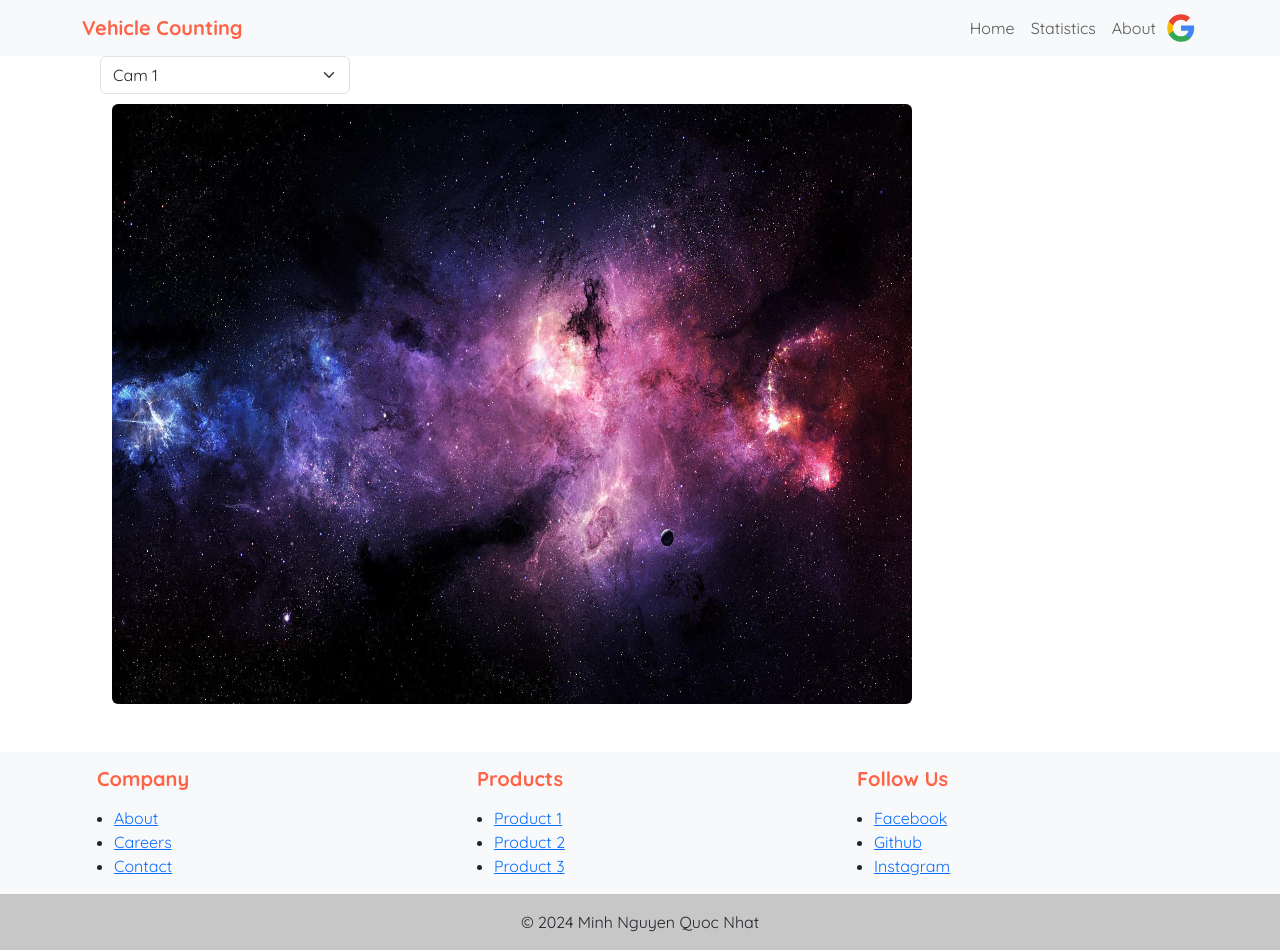
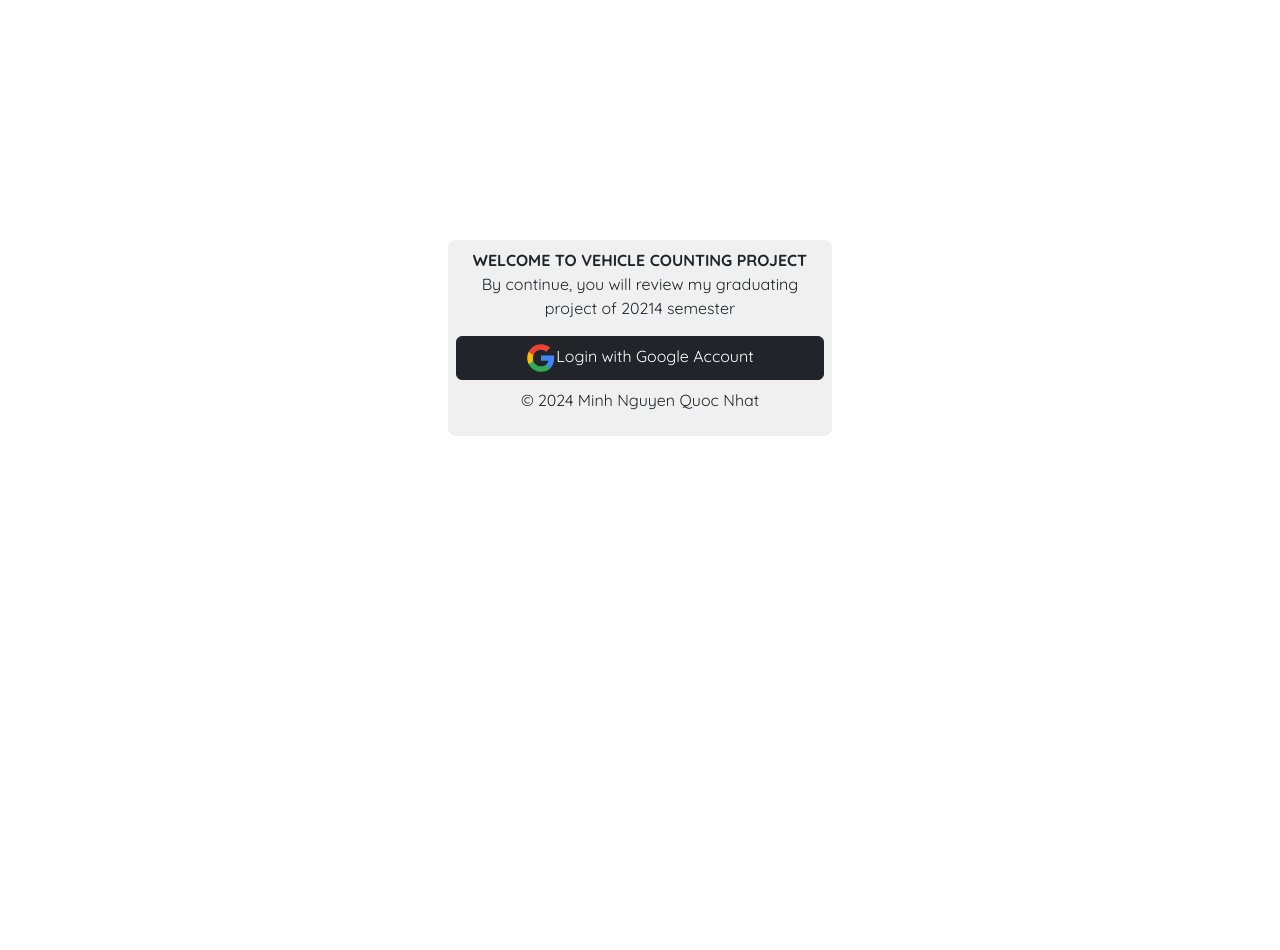
Before and after one commit to minhhotboy9x/vehicle-counting-front-end, a React (Create React App) app: page / in a window 1280 px wide. Before the commit this address led to /homepage. After the commit the page ends 800 px from the top, so only its background shows below. Built offline with nearby package versions, Linux system fonts and the light colour scheme.

Commit message:
update login

```diff
--- a/package.json
+++ b/package.json
@@ -12,6 +12,7 @@
     "bcrypt": "^5.1.1",
     "bcryptjs": "^2.4.3",
     "bootstrap": "^5.3.3",
+    "dotenv": "^16.4.5",
     "jose": "^5.2.3",
     "react": "^18.2.0",
     "react-bootstrap": "^2.10.2",
--- a/src/App.js
+++ b/src/App.js
@@ -4,6 +4,7 @@ import Navigation from './components/Navbar';
 import Homepage from './app/Homepage';
 import Statistic from './app/Statistic';
 import Footer from './components/Footer';
+import AuthPage from './app/AuthPage';
 import { GoogleOAuthProvider } from '@react-oauth/google';
 
 function App() {
@@ -14,24 +15,28 @@ function App() {
   return (
     <Router>
       <div className="app">
-        <GoogleOAuthProvider clientId="745875377237-pqqjaukdkq4tjpta8rqobooi4fk8mfg8.apps.googleusercontent.com">
+        {userSession && <GoogleOAuthProvider clientId="745875377237-pqqjaukdkq4tjpta8rqobooi4fk8mfg8.apps.googleusercontent.com">
           <Navigation userSession={userSession} setUserSession={setUserSession} />
         </GoogleOAuthProvider>
-
+        }
         <Switch>
           <Route exact path="/">
-            <Redirect to="/homepage" />
+            {userSession ? <Redirect to="/homepage" /> :
+              <GoogleOAuthProvider clientId="745875377237-pqqjaukdkq4tjpta8rqobooi4fk8mfg8.apps.googleusercontent.com">
+                <AuthPage setUserSession={setUserSession} />
+              </GoogleOAuthProvider>
+            }
           </Route>
-
           <Route exact path="/homepage">
-            <Homepage />
+            {userSession ? <Homepage /> : <Redirect to="/" />}
           </Route>
 
           <Route exact path="/statistic">
-            <Statistic />
+            {userSession ? <Statistic /> : <Redirect to="/" />}
           </Route>
         </Switch>
-        <Footer />
+
+        {userSession && <Footer />}
       </div>
     </Router>
   );
--- a/src/app/AuthPage.js
+++ b/src/app/AuthPage.js
@@ -1,154 +1,35 @@
-import React, { useState, useRef, useEffect } from 'react';
-import { Container, Form, Button, Row, Col, Alert } from 'react-bootstrap';
-import { useHistory } from 'react-router-dom';
-import bcrypt from 'bcryptjs';
+import Auth from '../components/Auth';
+import Container from 'react-bootstrap/Container';
+import Row from 'react-bootstrap/Row';
+import Col from 'react-bootstrap/Col';
 
-const AuthPage = ({ onLogin }) => {
-  const [email, setEmail] = useState('');
-  const [password, setPassword] = useState('');
-  const [confirmPassword, setConfirmPassword] = useState('');
-  const [isLogin, setIsLogin] = useState(true);
-  const [showAlert, setShowAlert] = useState(false);
-  const [alertMessage, setAlertMessage] = useState('');
-  const [isLoading, setIsLoading] = useState(false);
-  const history = useHistory();
-  const historyRef = useRef(null); // Khởi tạo history với useRef
-  const BACKEND = process.env.REACT_APP_BACKEND;
-
-  useEffect(() => {
-    historyRef.current = history; // Gán giá trị cho historyRef sau khi component được render
-  }, [history]);
-
-
-  const handleLogin = async (e) => {
-    e.preventDefault();
-    setIsLoading(true); // Hiển thị màn hình chờ
-
-    try {
-      const response = await fetch(`${BACKEND}/login`, {
-        method: 'POST',
-        headers: {
-          'Content-Type': 'application/json',
-        },
-        body: JSON.stringify({ email, password: password }), // Gửi dữ liệu đăng nhập
-      });
-
-      const data = await response.json();
-      if (response.ok) {
-        // Xử lý logic khi đăng nhập thành công
-        console.log(data.message); // Thông báo từ backend
-        onLogin();
-        historyRef.current.push('/homepage');
-      } else {
-        // Xử lý logic khi đăng nhập không thành công
-        setAlertMessage(data.message);
-        setShowAlert(true);
-      }}
-    catch (error) {
-        console.error('Error:', error);
-        setAlertMessage('Đã xảy ra lỗi khi đăng nhập');
-        setShowAlert(true);
-        }
-    finally {
-        setIsLoading(false); // Ẩn màn hình chờ
-        }
-    };
-
-
-
-  const handleRegister = async (e) => {
-    e.preventDefault();
-    if (password !== confirmPassword) {
-      setAlertMessage("Mật khẩu xác nhận không khớp!");
-      setShowAlert(true);
-      return;
-    }
-    setIsLoading(true); // Hiển thị màn hình chờ
-    try {
-      const response = await fetch(`${BACKEND}/register`, {
-        method: 'POST',
-        headers: {
-          'Content-Type': 'application/json',
-        },
-        body: JSON.stringify({ email, password: password }), // Gửi dữ liệu đăng ký
-      });
-
-      const data = await response.json();
-      if (response.ok) {
-        // Xử lý logic khi đăng ký thành công
-        console.log(data.message); // Thông báo từ backend
-        setIsLogin(!isLogin);
-      } else {
-        // Không thành công
-        setAlertMessage(data.message);
-        setShowAlert(true);
-      }
-    } catch (error) {
-      console.error('Error:', error);
-      setAlertMessage('Đã xảy ra lỗi khi đăng ký', error);
-      setShowAlert(true);
-    } finally {
-      setIsLoading(false); // Ẩn màn hình chờ
-    }
-  };
+const AuthPage = ({ setUserSession }) => {
 
   return (
-    <div className="login-out">
-      <Container>
-        <Row className="justify-content-md-center">
-          <Col md={6}>
-            <h2>{isLogin ? 'Đăng nhập' : 'Đăng ký'}</h2>
-            <Form onSubmit={isLogin ? handleLogin : handleRegister}>
+    <div className='sign-in'>
+      <Container className='sign-in-container'>
+      <Row>
+        <Col className='sign-in-title'>
+          <b> WELCOME TO VEHICLE COUNTING PROJECT</b>
+        </Col>
+      </Row>
+      <Row className='sign-in-title'>
+        <Col className='sign-in-title'>
+          <p> By continue, you will review my graduating project of 20214 semester</p>
+        </Col>
+      </Row>
+      <Row>
+        <Col><Auth setUserSession={setUserSession} /></Col>
+      </Row>
+      <Row className='sign-in-title'>
+        <Col className='sign-in-title'>
+          <p> © 2024 Minh Nguyen Quoc Nhat</p>
+        </Col>
+      </Row>
+    </Container>
+    </div>
 
-              {showAlert && <Alert variant="danger">{alertMessage}</Alert>}
-
-              <Form.Group className="mt-2" controlId="formBasicEmail">
-                <Form.Label className=''>Email</Form.Label>
-                <Form.Control
-                  type="email"
-                  placeholder="Nhập email"
-                  value={email}
-                  onChange={(e) => setEmail(e.target.value)}
-                  required
-                />
-              </Form.Group>
-              <Form.Group className="mt-2" controlId="formBasicPassword">
-                <Form.Label>Mật khẩu</Form.Label>
-                <Form.Control
-                  type="password"
-                  placeholder="Nhập mật khẩu"
-                  value={password}
-                  onChange={(e) => setPassword(e.target.value)}
-                  required
-                />
-              </Form.Group>
-              {!isLogin && (
-                <Form.Group className="mt-2" controlId="formBasicConfirmPassword">
-                  <Form.Label>Xác nhận mật khẩu</Form.Label>
-                  <Form.Control
-                    type="password"
-                    placeholder="Xác nhận mật khẩu"
-                    value={confirmPassword}
-                    onChange={(e) => setConfirmPassword(e.target.value)}
-                    required
-                  />
-                </Form.Group>
-              )}
-              <Button className="mt-3 btn-danger" variant="primary" type="submit" disabled={isLoading}>
-                {isLoading ? 'Đang xử lý...' : (isLogin ? 'Đăng nhập' : 'Đăng ký')}
-              </Button>
-            </Form>
-            <p className="mt-5">
-              {isLogin ? 'Chưa có tài khoản? ' : 'Đã có tài khoản? '}
-              <Button className="text-danger" variant="link" onClick={() => setIsLogin(!isLogin)}>
-                {isLogin ? 'Đăng ký ngay' : 'Đăng nhập'}
-              </Button>
-            </p>
-          </Col>
-        </Row>
-      </Container>
-    </div>
-  );
+  )
 };
 
 export default AuthPage;
--- a/src/components/Auth.js
+++ b/src/components/Auth.js
@@ -1,7 +1,7 @@
-import { GoogleLogin, useGoogleLogin } from "@react-oauth/google";
-import { decodeJwt } from "jose";
+import {useGoogleLogin} from "@react-oauth/google";
 import axios from "axios";
 import { Icons } from "./Icons";
+import Button from 'react-bootstrap/Button';
 
 const Auth = ({setUserSession}) => {
     const login = useGoogleLogin({
@@ -24,7 +24,6 @@ const Auth = ({setUserSession}) => {
                     email: payload.email,
                     profileImgUrl: payload.picture,
                     username: payload.name,
-                    isNotifi: 0,
                 };
                 localStorage.setItem("userSession", JSON.stringify(userSess));
                 setUserSession(userSess);
@@ -37,41 +36,10 @@ const Auth = ({setUserSession}) => {
         flow: "implicit",
     });
     return (
-        <div onClick={() => login()} className="authbtn">
+        <Button variant="dark" className="loginbutton" onClick={() =>login()}>
             <Icons.google />
-            <div className="google">
-                <GoogleLogin
-                    onSuccess={(credentialResponse) => {
-                        const { credential } = credentialResponse;
-                        const payload = credential
-                            ? decodeJwt(credential)
-                            : undefined;
-                        if (payload) {
-                            const userSess = {
-                                googleId: payload.sub,
-                                email: payload.email,
-                                profileImgUrl: payload.picture,
-                                username: payload.name,
-                            };
-                            localStorage.setItem(
-                                "userSession",
-                                JSON.stringify(userSess)
-                            );
-                            setUserSession(userSess);
-
-                        }
-                        window.location.reload();
-                    }}
-                    onError={() => {
-                        console.log("Login Failed");
-                    }}
-                    useOneTap
-                    theme="outline"
-                    type="icon"
-                    shape="circle"
-                />
-            </div>
-        </div>
+            Login with Google Account
+        </Button>
     )
 }
 export default Auth
--- a/src/components/Avatar.js
+++ b/src/components/Avatar.js
@@ -1,5 +1,5 @@
 "use client";
-import React, { useState } from 'react';
+import React from 'react';
 import Dropdown from 'react-bootstrap/Dropdown';
 
 export function Avatar({ image, name, email, setUserSession }) {
@@ -22,7 +22,6 @@ export function Avatar({ image, name, email, setUserSession }) {
                 width={40}
                 height={40}
                 style={{borderRadius:"100%"}}
-                priority={true}
             />
         </a>
     ));
--- a/src/components/Listcam.js
+++ b/src/components/Listcam.js
@@ -1,5 +1,4 @@
 import { useState } from "react";
-import { useEffect } from "react";
 import Form from 'react-bootstrap/Form';
 
 const Listcam = ({ setSelectedCam }) => {
@@ -25,7 +24,7 @@ const Listcam = ({ setSelectedCam }) => {
     return (
         <Form.Select aria-label="Default select example"
             style={{ maxWidth: '250px', marginLeft: '100px'}}
-            select value={currentCam}
+            value={currentCam}
             onChange={handleSelect}>
 
             <option disabled value="">-- Select a camera --</option>
--- /dev/null
+++ b/src/config/config.js
@@ -0,0 +1,6 @@
+module.exports = {
+    BACKEND: process.env.BACKEND,
+    TestStreaming: process.env.BACKEND,
+    CLIENTID: process.env.CLIENTID,
+    CLIENTSECRET: process.env.CLIENTSECRET,
+}
--- a/src/index.css
+++ b/src/index.css
@@ -83,20 +83,6 @@ body {
   block-size: fit-content;
 }
 
-.authbtn{
-  border: none;
-  color: black;
-  text-align: center;
-  text-decoration: none;
-  display: inline-block;
-  margin: 0px 2px;
-  cursor: pointer;
-  justify-content: center;
-  align-items: center;
-  display: flex;
-  border-color: #000000;
-  border-width: 1px;
-}
 
 .google{
   visibility: hidden;
@@ -118,3 +104,33 @@ body {
   border:none;
   overflow: none;
 }
+
+.loginbutton{
+  width: 100%;
+  height: fit-content;
+  margin-bottom: 8px;
+}
+
+.sign-in{
+  width: 100vw;
+  height: 100vh;
+  display: flex;
+  justify-content: center;
+  justify-items: center;
+}
+
+.sign-in-container{
+  padding: 8px;
+  position: absolute;
+  top: 30%;
+  width: 30%;
+  height: fit-content;
+  text-align: center;
+  background-color: #f0f0f0;
+  border-radius: 8px;
+}
+
+.sign-in-title{
+  display: flex;
+  justify-content: center;
+}
```
Also changed, not shown: 2 other files (tests, documents, lock files or other folders).
